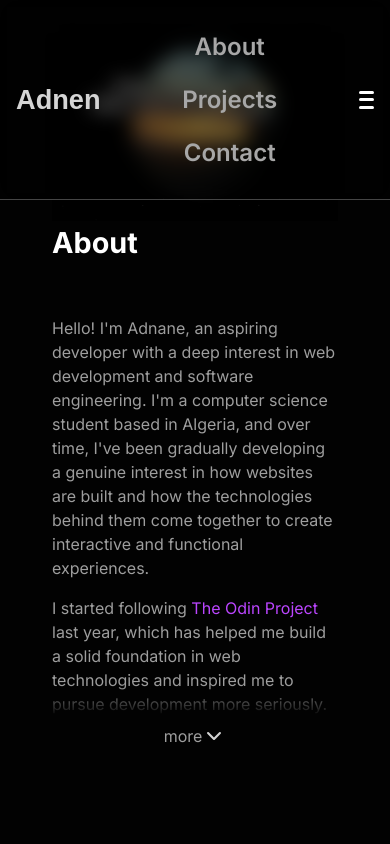
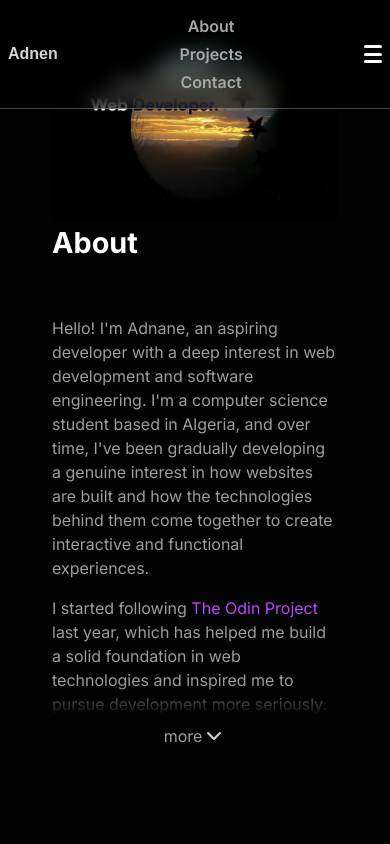
Before and after one commit to AdnaneTaleb10/Odin-Homepage, a website built with webpack: page src/index.html in a window 390 px wide. Both pictures are taken after a click on the element 362 px from the left and 32 px from the top of the page. Shown: the top 844 px of the page. Built offline with nearby package versions, Linux system fonts and the light colour scheme; a web font is replaced by a local one.

Commit message:
style: adjust navbar font size and padding for better responsiveness

```diff
--- a/src/index.js
+++ b/src/index.js
@@ -8,12 +8,21 @@ const leftArrow = document.querySelector("#left-arrow");
 const discordIcon = document.querySelector("#discord");
 
 document.addEventListener("DOMContentLoaded", function () {
+  const navbar = document.querySelector("nav");
   const menuToggle = document.getElementById("menu-toggle");
   const linksContainer = document.getElementById("links-container");
   const links = document.querySelectorAll('#links-container > li');
+  let areLinksDisplayed = false;
 
   menuToggle.addEventListener("click", () => {
     linksContainer.classList.toggle("active");
+    if(!areLinksDisplayed){
+      navbar.style.padding = "0 0.5em";
+    }else{
+      navbar.style.padding = "1em";
+    }
+
+    areLinksDisplayed = !areLinksDisplayed;
   });
 
   links.forEach((link) => {
--- a/src/style.css
+++ b/src/style.css
@@ -689,6 +689,18 @@ footer > p {
     gap: 1em;
   }
 
+  nav h3{
+    font-size: 1rem;
+  }
+
+#links-container{
+  gap: 0.5rem;
+}
+
+  #links-container a{
+    font-size: 1rem;
+  }
+
   #intro-screen h1 {
     font-size: 3rem;
   }
```
